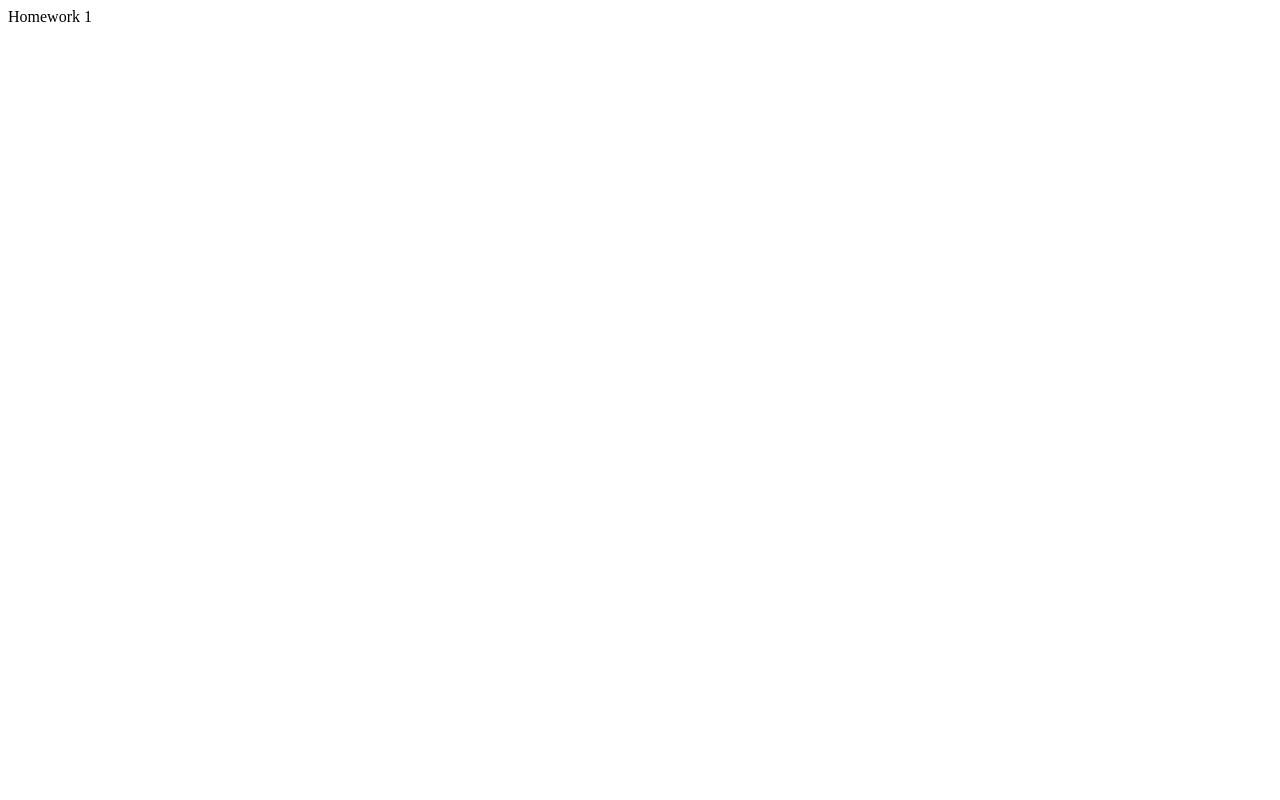
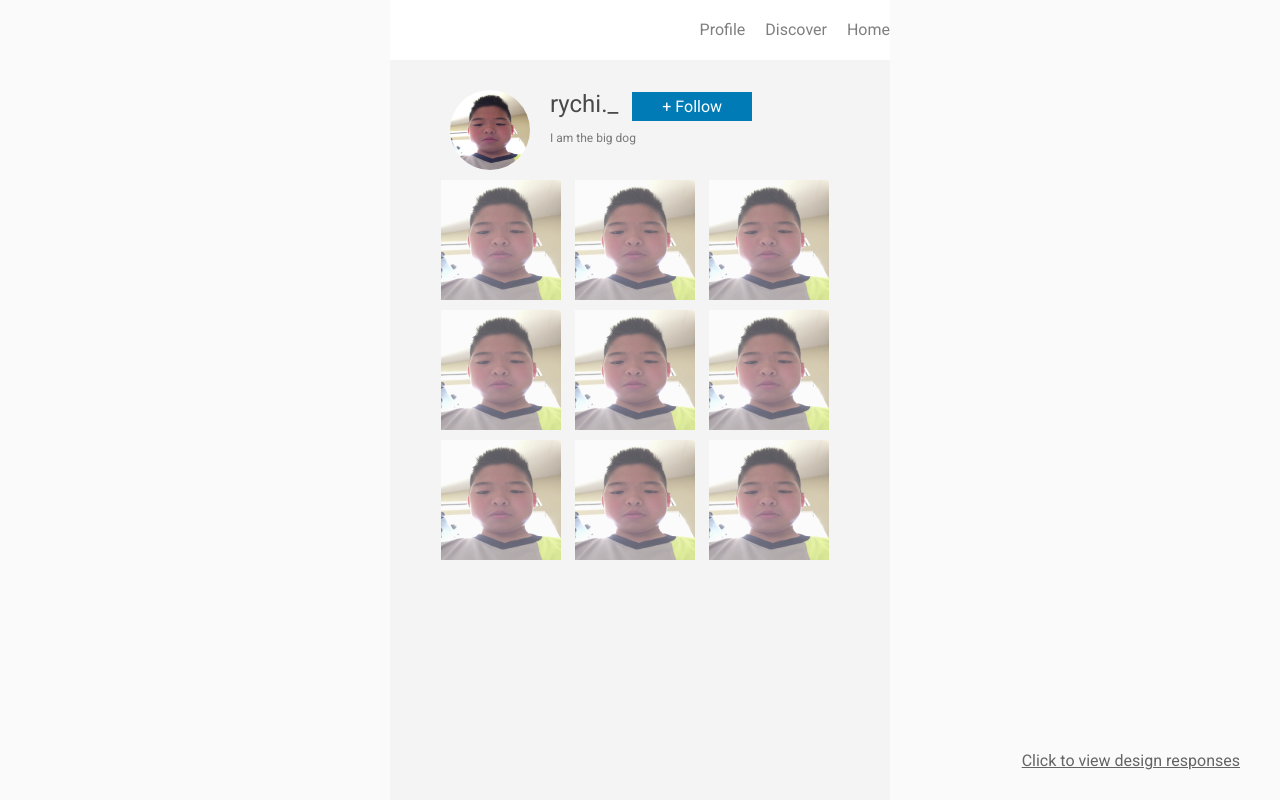
Before and after one commit to chiangr/CS198, a plain HTML site: page homeworks/hw3/index.html in a window 1280 px wide. Drawn offline with Linux system fonts and the light colour scheme.

Commit message:
finish hw3

```diff
--- /dev/null
+++ b/homeworks/hw3/assets/css/initial.css
@@ -0,0 +1,112 @@
+#content {
+	width: 500px;
+	height: 100vh;
+	background: #f4f4f4;
+	margin: 0 auto;
+	position: relative;
+}
+
+#navbar {
+	height: 60px;
+	background: #ffffff;
+}
+
+.navbar-item {
+	float: right;
+	line-height: 60px;
+	opacity: 0.5;
+}
+
+#header {
+	position: relative;
+	top: 0px;
+	width: 100%;
+	height: 100px;
+	padding: 10px 0px;
+}
+
+#profile-pic {
+	display: inline-block;
+	height: 80px;
+	width: 80px;
+	margin: 20px 60px;
+	background-color: rgba(0, 0, 0, 0.5);
+}
+
+#information {
+	display: inline-block;
+	position: absolute;
+	height: 80px;
+	left: 170px;
+	margin-top: 10px;
+	margin-left: -10px;
+	color: rgba(0,0,0, .7);
+}
+
+#username {
+	font-size: 24px;
+	display: inline-block;
+	margin-top: 10px;
+}
+
+#follow-button {
+	background: #007bb5;
+	display: inline-block;
+	margin-top: 10px;
+	margin-left: 10px;
+	color: white;
+}
+
+#about {
+	font-size: 12px;
+	margin-top: 8px;
+	color: rgba(0,0,0, .5);
+	line-height: 1.5em;
+	width: 270px;
+}
+
+.row {
+	width: 100%;
+	height: 120px;
+	text-align: center;
+}
+
+.item {
+	position: relative;
+	background-color: rgba(0, 0, 0, 0.5);
+	display: inline-block;
+	opacity: 0.7;
+	overflow: hidden;
+}
+
+.item, #profile-pic {
+	position: relative;
+}
+
+#design {
+	text-decoration: underline;
+	color: black;
+	opacity: 0.6;
+	transition: 0.2s;
+	text-align: center;
+	position: fixed;
+	right: 40px;
+	bottom: 30px;
+}
+
+#design:hover {
+	opacity: 1;
+	text-decoration: underline;
+}
+
+img {
+	height: 100%;
+	position: absolute;
+	left: 50%;
+	transform: translateX(-50%);
+}
+
+html, body {
+	background: #fafafa;
+	font-family: 'Roboto', sans-serif;
+}
--- /dev/null
+++ b/homeworks/hw3/assets/css/style.css
@@ -0,0 +1,85 @@
+/* PROBLEM 1: Remove white margin of body, html */
+/* YOUR CODE HERE */
+html,
+body {
+    /* Idk what u asking here */
+    margin:0;
+    width:100vw;
+}
+/* PROBLEM 2: Select profile picture and make it round */
+/* YOUR CODE HERE */
+#profile-pic {
+    background-color: transparent;
+}
+#profile-pic img{
+    aspect-ratio: 1;
+    border-radius: 100%;
+}
+
+/* PROBLEM 3: Flesh our your follow button! 5 px for the
+top and bottom, 30 for the left and right*/
+/* YOUR CODE HERE */
+#follow-button {
+    padding:5px 30px;
+}
+
+/* PROBLEM 4: Turn items into a square, 120x120 px image */
+/* YOUR CODE HERE */
+.item img {
+    aspect-ratio: 1;
+    height:120px;
+    width:120px;
+
+}
+
+/* PROBLEM 5: Create a 10 px horizontal space between items */
+/* YOUR CODE HERE */
+.item{
+    margin-right:10px;
+    height:120px;
+    width:120px;
+}
+
+/* PROBLEM 6: Create a 10px vertical space between rows */
+/* YOUR CODE HERE */
+.row {
+    margin-bottom:10px;
+}
+
+/* PROBLEM 7: Add 20px of space between each navigation item */
+/* YOUR CODE HERE */
+.navbar-item {
+    margin-left:20px;
+}
+
+/* PROBLEM 8: Create a hover effect, so that items will have
+full opacity when hovered over! It should also have a
+transition period of 0.2 seconds*/
+/* YOUR CODE HERE */
+.item:hover {
+    opacity: 1;
+    transition:0.2;
+}
+
+/* PROBLEM 9: Add a click effect to the follow button, so
+the font becomes size 18 px when clicked on - as a result, the button will become
+larger when clicked on!*/
+/* YOUR CODE HERE */
+#follow-button:active{
+    font-size:18px;
+}
+
+/* PROBLEM 10: Add a hover effect such that the text of the
+navigation has an opacity of 1 when hovered over!*/
+/* YOUR CODE HERE */
+.navbar-item:hover {
+    opacity: 1;
+}
+
+/* PROBLEM 11: In one selection, make the follow button, picture
+items, and nav bar items have a pointer cursor */
+#follow-button:hover,
+.item:hover,
+.navbar-item:hover {
+    cursor: pointer;
+}
--- /dev/null
+++ b/homeworks/hw3/assets/css/wdd.css
@@ -0,0 +1,199 @@
+body {
+    margin: 0px;
+    font-family: 'Karla';
+    background: #f7f5f2;
+    padding: 60px;
+}
+
+a {
+	color: inherit;
+	text-decoration: none;
+}
+
+p:first-child {
+    font-style: italic;
+}
+
+p:nth-child(2) {
+    opacity: 0.8;
+}
+
+.img-scaled {
+    width: 100%;
+}
+
+.img-scaled-wh {
+    width: 100%;
+    height: 100%:
+}
+
+.clear {
+    clear: both;
+}
+
+* {
+    outline: none;
+}
+
+#data {
+	display: none;
+}
+
+.tag {
+	color: #6392c0;
+}
+
+.element {
+	color: #de6868;
+}
+
+#container {
+    width: 720px;
+    margin: 0px auto;
+    background: white;
+    box-shadow: 0px 0px 5px #edeae5;
+    border-radius: 2px;
+    position: relative;
+    padding: 30px 0px;
+}
+#header {
+    background: #78c272;
+    padding: 15px;
+    color: white;
+    width: 270px;
+}
+#header-caption-logo {
+    width: 20px;
+    float: left;
+}
+#header-caption-name {
+    float: left;
+    margin-left: 5px;
+    font-size: 12px;
+    font-weight: 700;
+    line-height: 15px;
+}
+#header-caption {
+    margin-bottom: 6px;
+    opacity: 0.6;
+}
+#header-title {
+    font-size: 18px;
+    font-weight: 300;
+    float: left;
+}
+#header-due {
+    float: left;
+    font-size: 18px;
+    font-weight: 300;
+    margin-left: 10px;
+    padding-left: 10px;
+    border-left: 2px solid rgba(255, 255, 255, 0.15);
+}
+.section {
+    margin: 30px 0px;
+    padding: 0px 30px;
+}
+#submission-header, .info-title {
+    text-align: left;
+    color: #78c272;
+    font-size: 24px;
+    font-weight: 700;
+    margin-bottom: 15px;
+}
+#submission-content, .info-content {
+    padding: 15px;
+    background: rgba(120, 194, 114, 0.1);
+    border-radius: 2px;
+    color: #4c5765;
+}
+.info-required {
+    font-size: 13px;
+    font-weight: 700;
+    opacity: 0.75;
+    margin-bottom: 10px;
+}
+.info-intro {
+    line-height: 24px;
+    font-size: 16px;
+    opacity: 0.75;
+}
+.info {
+    margin-bottom: 30px;
+}
+.info a {
+    font-weight: 700;
+    color: black;
+    opacity: 0.9;
+}
+.body-header {
+    font-size: 24px;
+    font-weight: 700;
+    color: #78c272;
+    margin-top: 36px;
+}
+.body p {
+    line-height: 24px;
+}
+.body img {
+	width: 100%;
+}
+.body a {
+	color: #78c272;
+}
+.body li {
+    line-height: 24px;
+}
+.body {
+    color: #4c5765;
+}
+.body .caption {
+    opacity: 0.6;
+}
+#submission {
+    padding: 0px 30px;
+}
+#submission-content p, #submission-content li {
+    line-height: 24px;
+    opacity: 0.75;
+}
+
+#announcement-heading {
+    text-align: right;
+    color: #de6868;
+    font-weight: 700;
+    font-size: 24px;
+    margin-bottom: 15px;
+}
+#announcement-content {
+    padding: 15px;
+    background: rgba(222, 104, 104, 0.1);
+    color: #4c5765;
+    font-size: 12px;
+    line-height: 24px;
+    border-radius: 2px;
+}
+.download {
+    background: #78c272;
+    color: white;
+    width: 240px;
+    text-align: center;
+    padding: 15px 0px;
+    border-radius: 2px;
+    font-size: 13px;
+    font-weight: 700;
+    margin: 30px auto;
+    cursor: pointer;
+}
+#announcement .link {
+    background: #de6868;
+    width: 320px;
+    font-size: 13px;
+    font-weight: 700;
+    color: white;
+    text-align: center;
+    padding: 15px 0px;
+    margin: 30px auto;
+    border-radius: 2px;
+    cursor: pointer;
+}
--- a/homeworks/hw3/index.html
+++ b/homeworks/hw3/index.html
@@ -1,6 +1,51 @@
 <!DOCTYPE html>
 <html>
-    <body>
-        Homework 1
-    </body>
+	<head>
+		<!-- PROBLEM 0:
+	Link the CSS stylesheet called style.css found in the assets/css folder -->
+
+		<link rel="stylesheet" type="text/css" href="assets/css/initial.css">
+		<link rel="stylesheet" type="text/css" href="assets/css/style.css">
+		<meta name="viewport" content="width=device-width, initial-scale=1.0">
+		<meta charset="utf-8">
+		<link href="https://fonts.googleapis.com/css?family=Roboto" rel="stylesheet">
+	</head>
+	<body>
+	<div id="content">
+		<div id="navbar">
+			<div class="navbar-item">Home</div>
+			<div class="navbar-item">Discover</div>
+			<div class="navbar-item">Profile</div>
+		</div>
+		<div id="header">
+			<div id="profile-pic"><img src="assets/imgs/ryan.jpg"></div>
+			<div id="information">
+				<div id="username">rychi._</div>
+				<div id="follow-button">+ Follow</div>
+				<div id="about">
+					<!-- Replace the lorem ipsum filler text and write your about me here! -->
+					I am the big dog
+				</div>
+			</div>
+		</div>
+		<div id="pictures">
+			<div class="row">
+				<div class="item"><img src="assets/imgs/ryan.jpg"></div>
+				<div class="item"><img src="assets/imgs/ryan.jpg"></div>
+				<div class="item"><!-- A great image --><img src="assets/imgs/ryan.jpg"></div>
+			</div>
+			<div class="row">
+				<div class="item"><!-- A great image --><img src="assets/imgs/ryan.jpg"></div>
+				<div class="item"><!-- A great image --><img src="assets/imgs/ryan.jpg"></div>
+				<div class="item"><!-- A great image --><img src="assets/imgs/ryan.jpg"></div>
+			</div>
+			<div class="row">
+				<div class="item"><!-- A great image --><img src="assets/imgs/ryan.jpg"></div>
+				<div class="item"><!-- A great image --><img src="assets/imgs/ryan.jpg"></div>
+				<div class="item"><!-- A great image --><img src="assets/imgs/ryan.jpg"></div>
+			</div>
+		</div>
+	</div>
+	<a href="design_responses.html" id="design">Click to view design responses</a>
+	</body>
 </html>
```
Also changed, not shown: homeworks/hw3/design_responses.html (added, +58 -0 lines), homeworks/hw3/assets/imgs/ryan.jpg (renamed from homeworks/hw1/assets/img/ryan.jpg).
